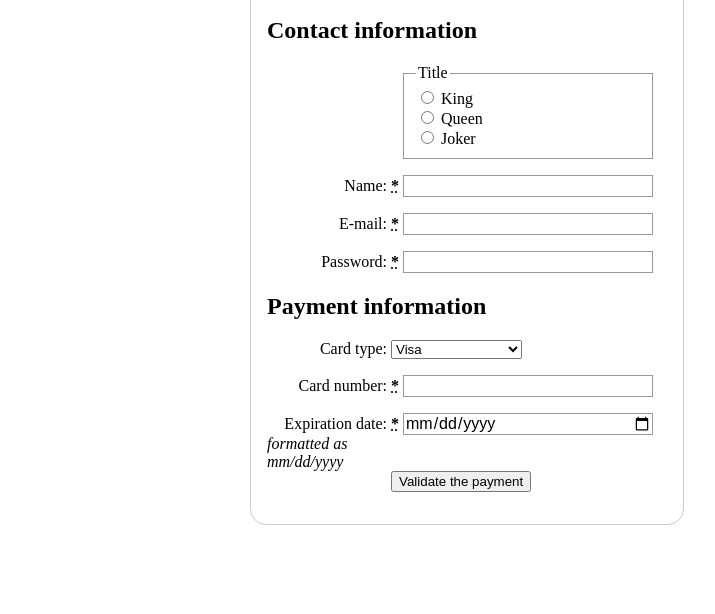
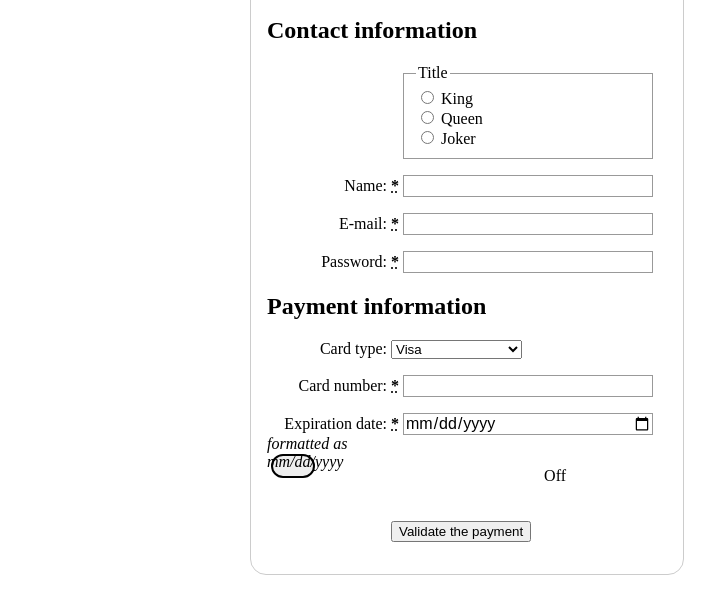
Before and after one commit to holmeszdn/formstructure, a plain HTML site: page index.html in a window 1280 px wide. Shown: the part 104-718 px from the top of the page, without its empty margins (173-888 px from the left). Drawn offline with Linux system fonts and the light colour scheme.

Commit message:
toggle switch

```diff
--- a/index.html
+++ b/index.html
@@ -86,6 +86,10 @@
 		</section>
 		<section>
 			<p>
+				<input type="checkbox" name="power" id="power">
+				<label for="power"><span class="on">On</span> <span class="off">Off</span></label>
+			</p>
+			<p>
 			  <button type="submit">Validate the payment</button>
 			</p>
 		</section>
--- a/payment-form.css
+++ b/payment-form.css
@@ -68,3 +68,64 @@ label em {
   right: 5px;
   top: 20px;
 }
+
+      /*
+         remove the default styling of the checkbox using appearance
+         and create the outer toggle area
+      */
+
+      input[type="checkbox"] {
+        -webkit-appearance: none;
+        appearance: none;
+        width: 44px;
+        height: 24px;
+        border-radius: 12px;
+        border: 2px solid black;
+        background: #eee;
+        transition: all 0.4s;
+      }
+
+      /*
+         style the ::before content to look like
+         the inner toggle switch - the bit that moves
+      */
+
+      input[type="checkbox"]::before {
+        width: 16px;
+        height: 16px;
+        border-radius: 9px;
+        background-color: black;
+        content: '';
+        position: absolute;
+        top: 7px;
+        left: 16%;
+        transition: all 0.4s;
+      }
+
+      /*
+         change the outer background color and move the inner toggle switch
+         when the checkbox is checked; use transitions for smooth animation
+      */
+
+      input[type="checkbox"]:checked {
+        background-color: #ffaa00;
+        transition: all 0.4s;
+      }
+
+      input[type="checkbox"]:checked::before {
+        left: 35%;
+        transition: all 0.4s;
+      }
+
+      /*
+         cause the On and Off parts of the label to be visible when the checkbox is
+         checked and unchecked, respectively
+      */
+
+      input[type="checkbox"] ~ label .on, input[type="checkbox"]:checked ~ label .off {
+        opacity: 0;
+      }
+
+      input[type="checkbox"] ~ label .off, input[type="checkbox"]:checked ~ label .on {
+        opacity: 1;
+      }
```
